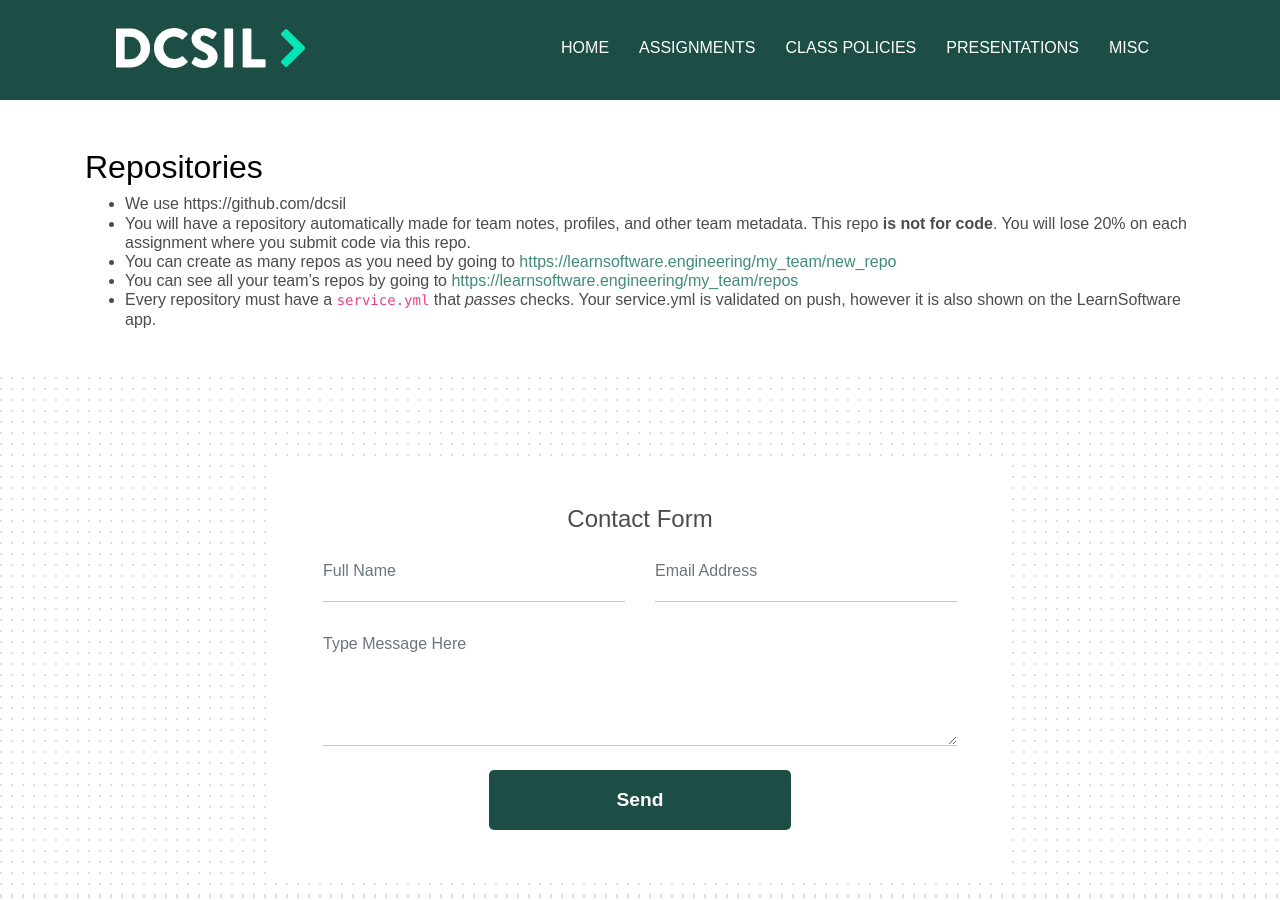
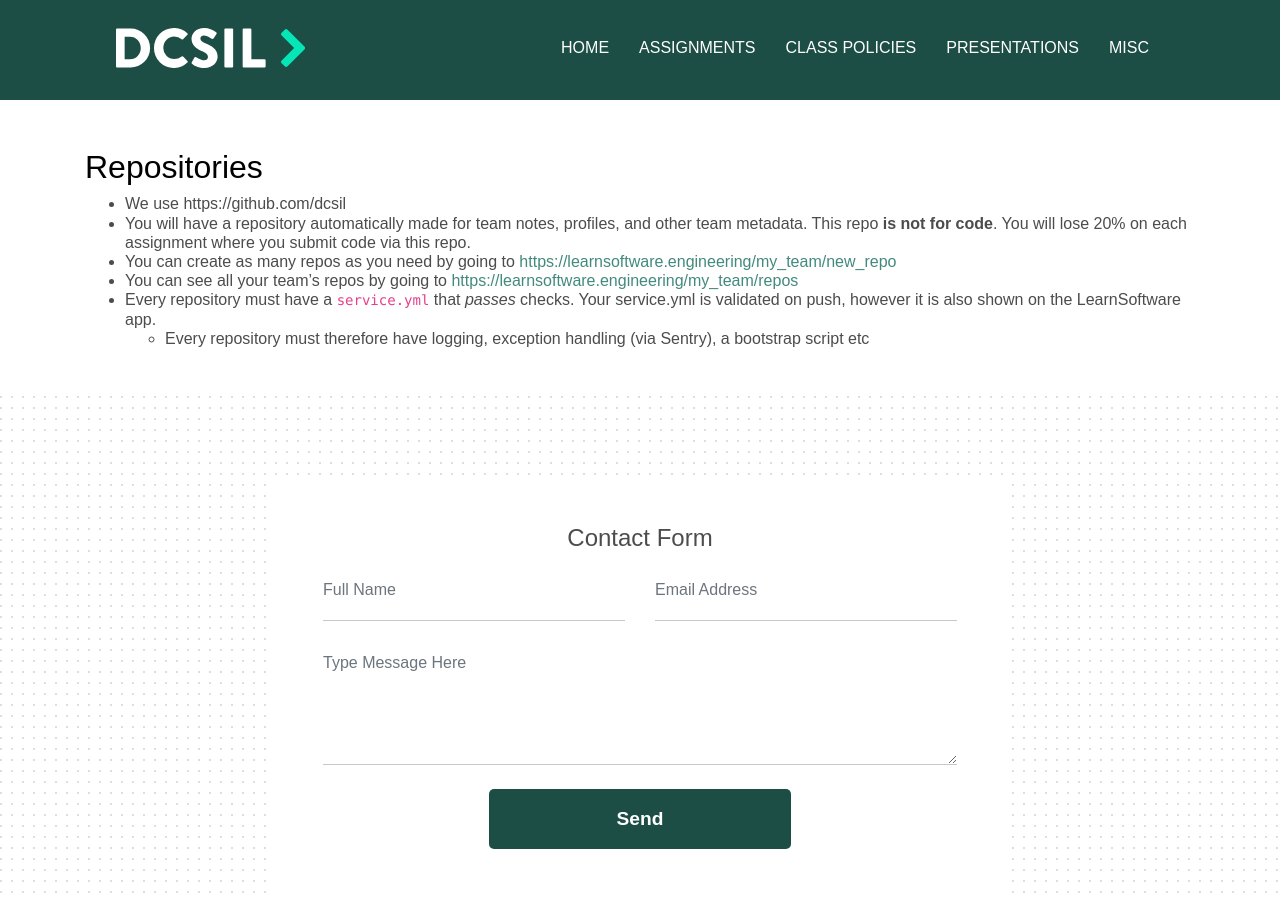
Before and after one commit to dcsil/CSC491, a Jekyll site: the page built from policies/repositories.md, in a window 1280 px wide and 900 px high. Built offline with Jekyll 4.4.1, drawn with Linux system fonts in a browser that asks for light colours; our own code applies the rules of GitHub Pages for plain Markdown files.

Commit message:
add specific language around bootstrap

```diff
--- a/policies/repositories.md
+++ b/policies/repositories.md
@@ -5,3 +5,4 @@
 - You can create as many repos as you need by going to <https://learnsoftware.engineering/my_team/new_repo>
 - You can see all your team's repos by going to <https://learnsoftware.engineering/my_team/repos>
 - Every repository must have a `service.yml` that _passes_ checks. Your service.yml is validated on push, however it is also shown on the LearnSoftware app.
+  - Every repository must therefore have logging, exception handling (via Sentry), a bootstrap script etc
```
